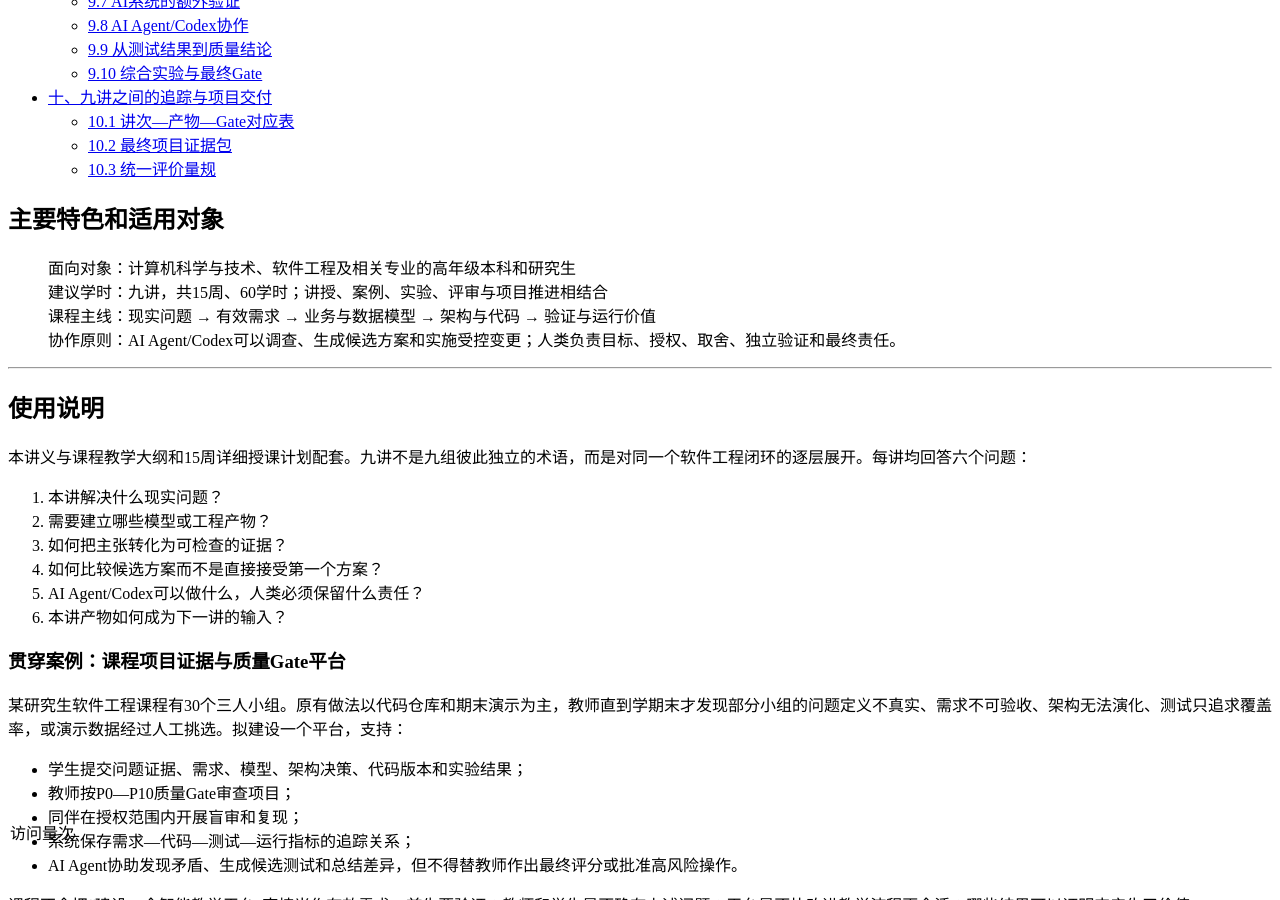
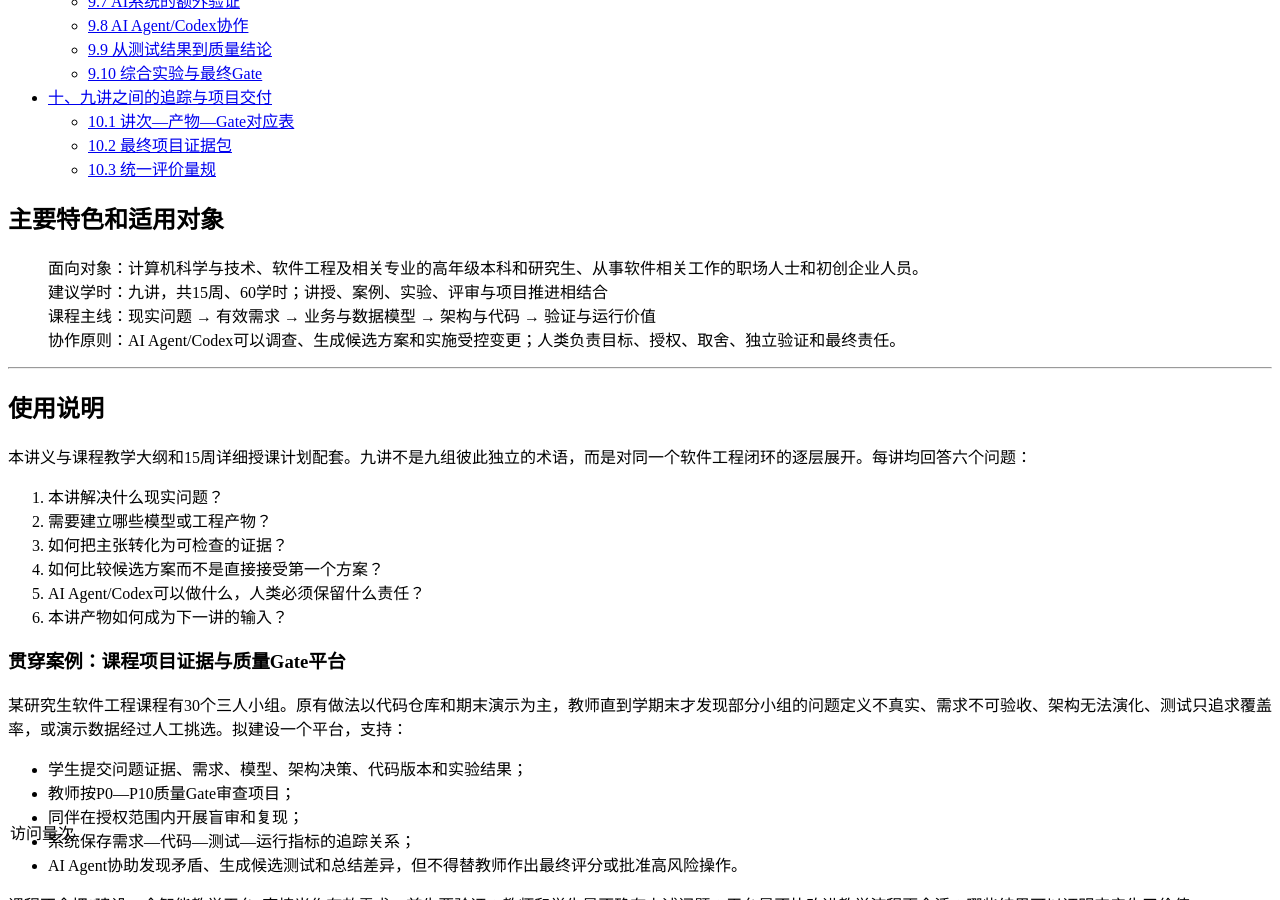
Before and after one commit to tjluo-ucas/ase, a Jekyll site: the page built from _posts/2019-02-10-slides.md, in a window 1280 px wide and 900 px high, scrolled down 2406 px. Built offline with Jekyll 4.4.1, drawn with Linux system fonts in a browser that asks for light colours; comment, search, counter and statistics services are not loaded.

Commit message:
Update 2019-02-10-slides.md

```diff
--- a/_posts/2019-02-10-slides.md
+++ b/_posts/2019-02-10-slides.md
@@ -12,7 +12,7 @@ banner: 讲义
 
 # 主要特色和适用对象 {#features}
 
-> 面向对象：计算机科学与技术、软件工程及相关专业的高年级本科和研究生
+> 面向对象：计算机科学与技术、软件工程及相关专业的高年级本科和研究生、从事软件相关工作的职场人士和初创企业人员。
 > 建议学时：九讲，共15周、60学时；讲授、案例、实验、评审与项目推进相结合
 > 课程主线：现实问题 → 有效需求 → 业务与数据模型 → 架构与代码 → 验证与运行价值
 > 协作原则：AI Agent/Codex可以调查、生成候选方案和实施受控变更；人类负责目标、授权、取舍、独立验证和最终责任。
```
